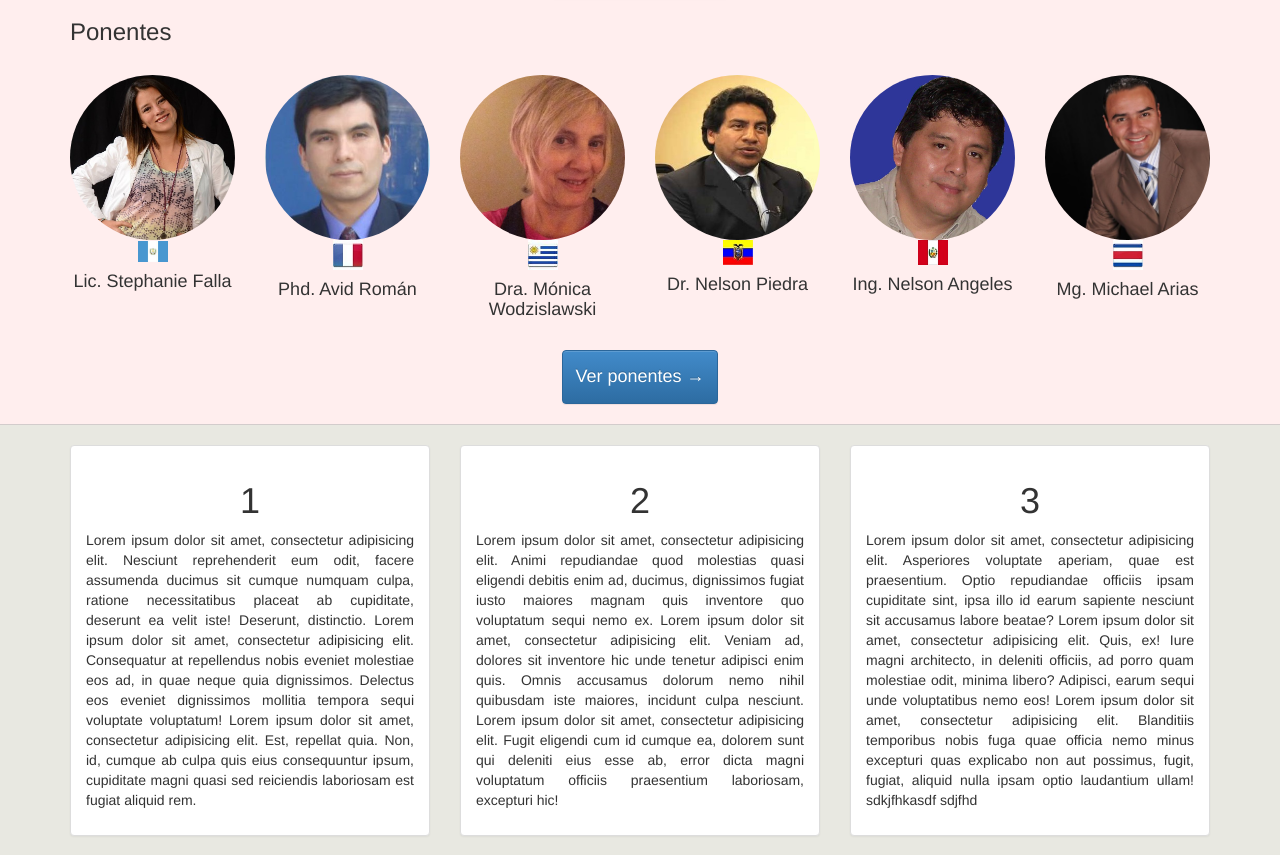
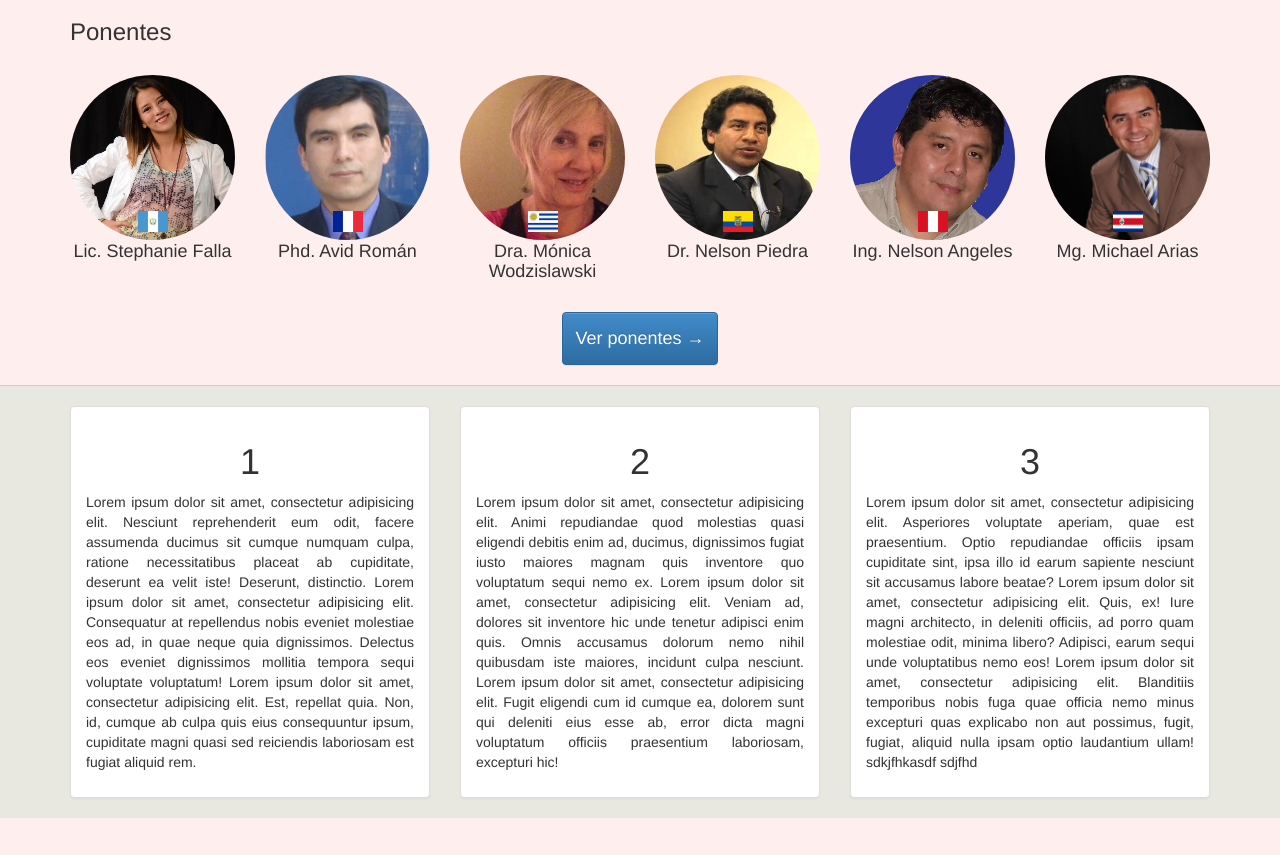
Before and after one commit to jhonazsh/coneisc, a PHP site: page / in a window 1280 px wide. Shown: the part 543-1398 px from the top of the page. Run offline with PHP 8.4, Linux system fonts and the light colour scheme; some libraries are stand-ins or nearby versions.

Commit message:
ponentes 8

```diff
--- a/css/webplatform.css
+++ b/css/webplatform.css
@@ -128,6 +128,7 @@ body
 
 .centrar-bandera{
 	text-align: center;
+	margin-top: -30px;
 }
 
 .img-bandera{
```
Also changed, not shown: img/ponentes/costarica.jpg, img/ponentes/ecuador.jpg, img/ponentes/francia.jpg, img/ponentes/peru.jpg, img/ponentes/uruguay.jpg.
